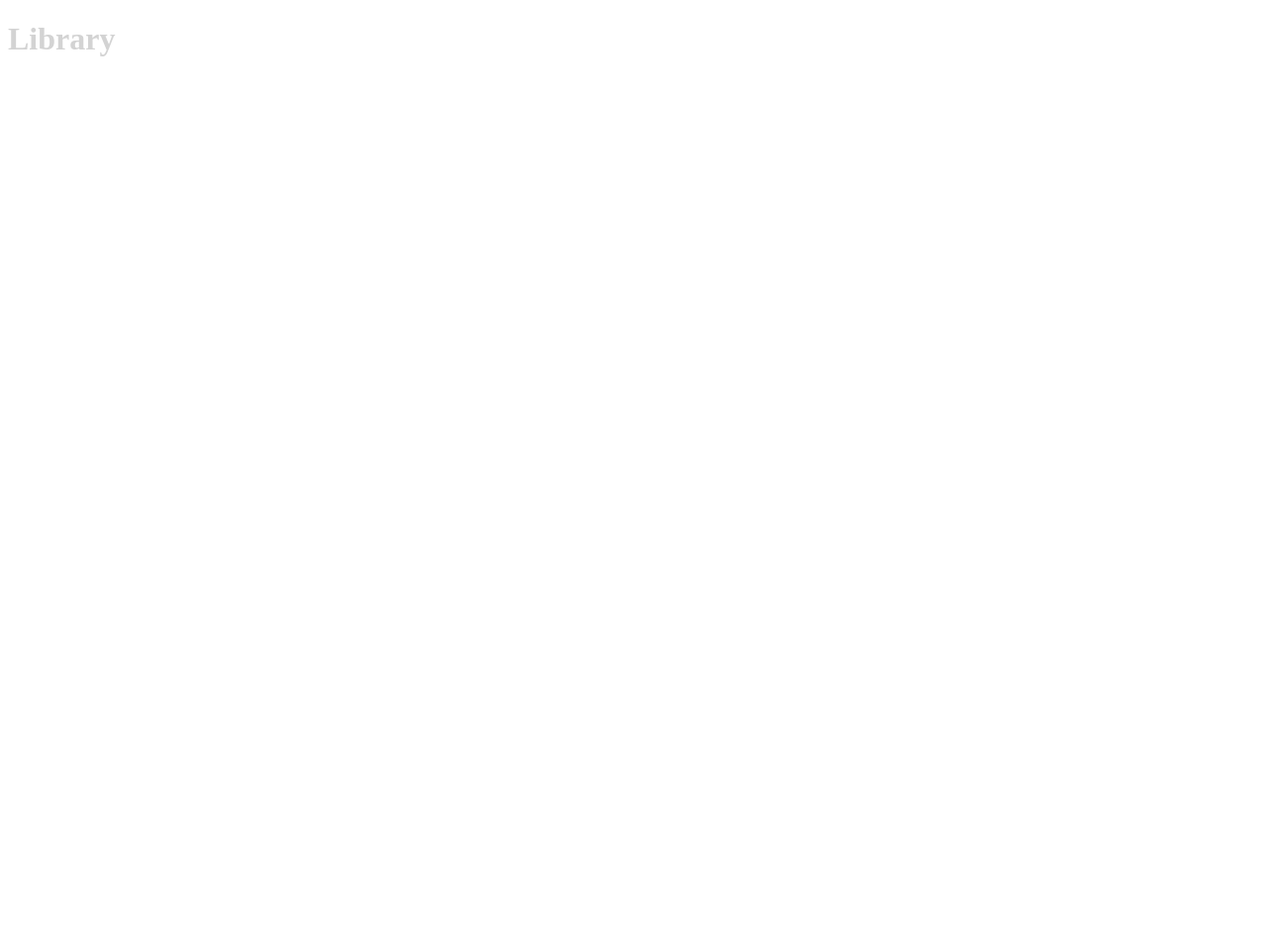
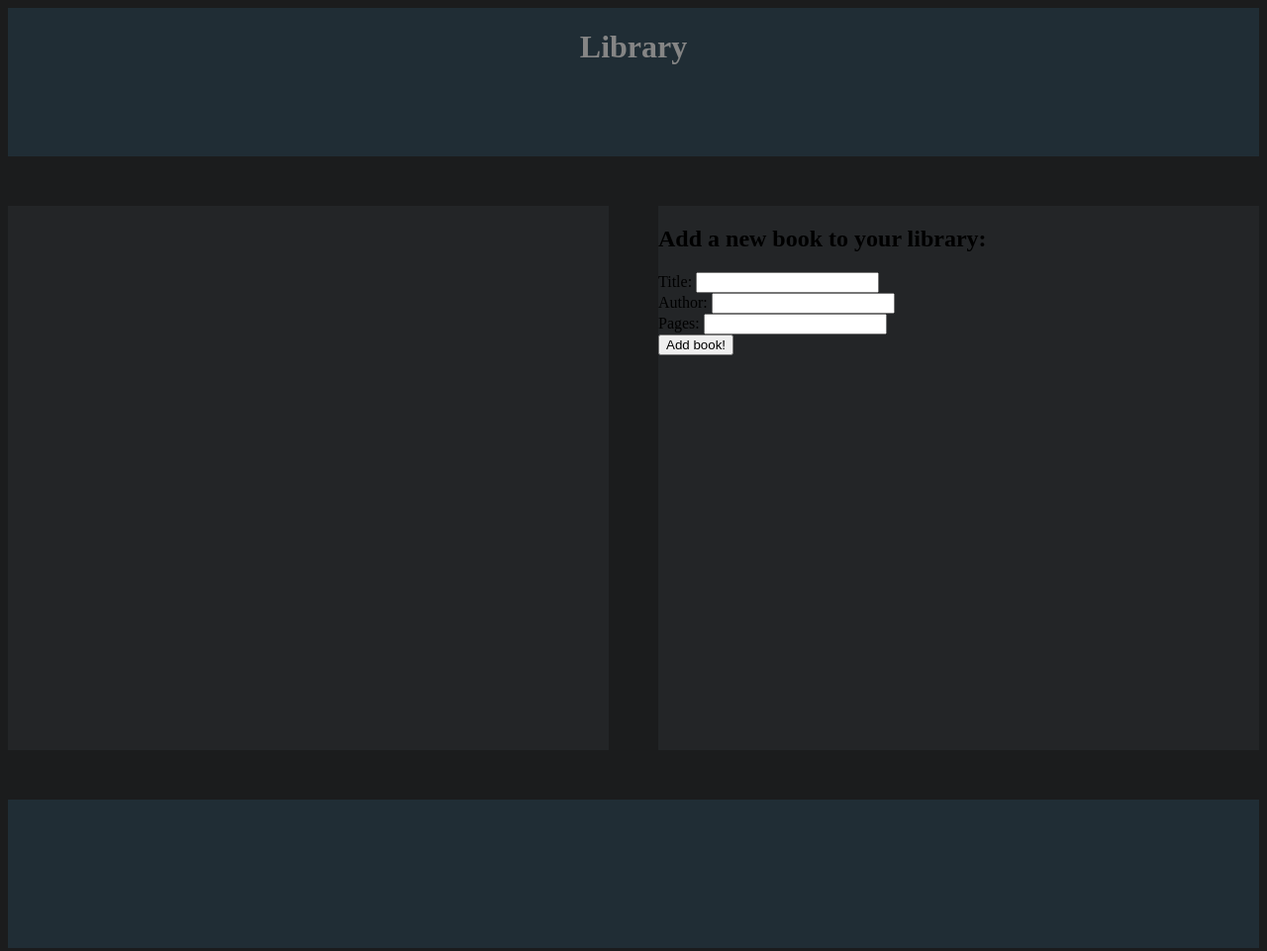
Before and after one commit to jwrounds/library, a plain HTML site: page index.html in a window 1280 px wide. Shown: the whole page at 99% size. Before the commit the page ends 800 px from the top, so only its background shows below. Drawn offline with Linux system fonts and the light colour scheme.

Commit message:
Fleshed out HTML structure, and added basic layout

```diff
--- a/index.html
+++ b/index.html
@@ -5,7 +5,37 @@
     <link href="style.css" rel="stylesheet">
   </head>
   <body>
-    <h1>Library</h1>
+    <div class="wrapper">
+      <header>
+        <h1>Library</h1>
+      </header>
+      <div id="shelves">
+          <div id="shelf-1"></div>
+          <div id="shelf-2"></div>
+          <div id="shelf-3"></div>
+      </div>
+      <div id="new-item">
+        <h2>Add a new book to your library:</h2>
+        <form action="" class="new-book" id="new-book">
+          <div class="new-book">
+            <label for="title">Title:</label>
+            <input type="text" name="title" id="title">
+          </div>
+          <div class="new-book">
+            <label for="author">Author:</label>
+            <input type="text" name="author" id="author">
+          </div>
+          <div class="new-book">
+            <label for="pages">Pages:</label>
+            <input type="number" name="pages" id="pages">
+          </div>
+          <div class="new-book">
+            <button form="new-book" type="button">Add book!</button>
+          </div>
+        </form>
+      </div>
+      <footer></footer>
+    </div>
   </body>
   <script src="app.js"></script>
 </html>
--- a/style.css
+++ b/style.css
@@ -1,3 +1,30 @@
+html {
+  box-sizing: border-box;
+  background-color: rgb(27, 28, 29);
+}
+*, *::before, *::after {
+  box-sizing: inherit;
+}
+
+.wrapper {
+  display: grid;
+  margin: 0 auto;
+  grid-template-columns: 1fr 1fr;
+  grid-auto-rows: minmax(150px, auto);
+  grid-gap: 50px;
+}
+
 h1 {
-  color: lightgrey;
+  color: rgb(133, 133, 133);
+  text-align: center;
 }
+
+header, footer {
+  background-color: rgb(32, 45, 53);
+  grid-column: 1 / -1;
+}
+
+#shelves, #new-item {
+  background-color: rgb(35, 37, 39);
+  grid-row: 2 / 5;
+}
```
